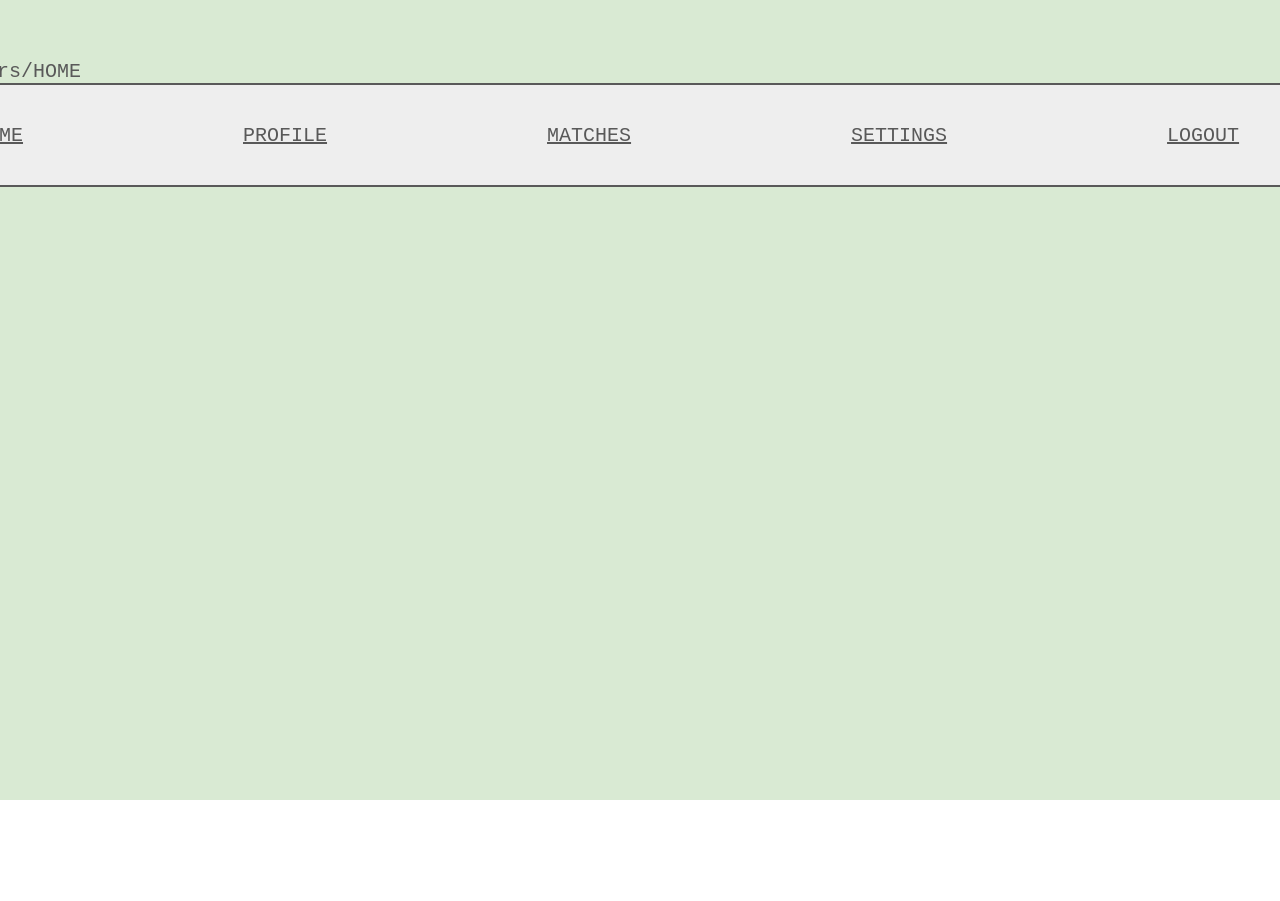
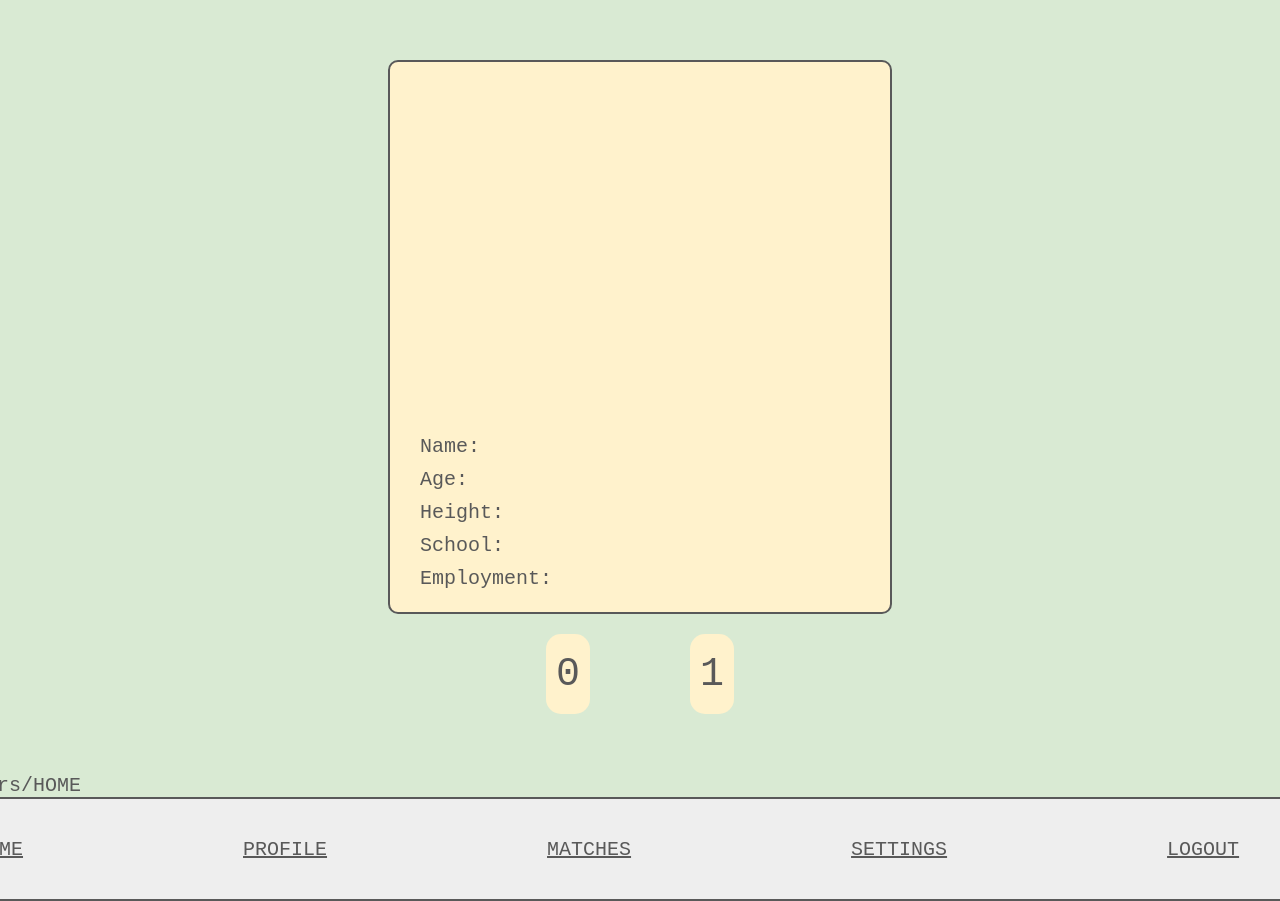
Before and after one commit to hunter-kang/BinaryBaes, a React (Create React App) app in the folder frontend/: page /Home in a window 1280 px wide. Shown: the top 901 px of the page. Before the commit the page ends 800 px from the top, so only its background shows below. Built offline with nearby package versions, Linux system fonts and the light colour scheme.

Commit message:
added profile card

```diff
--- a/frontend/src/components/Home.js
+++ b/frontend/src/components/Home.js
@@ -2,10 +2,12 @@ import React, { useState } from 'react';
 import "../styles/Home.css";
 import "../styles/Text.css";
 import TaskBar from '../components/TaskBar';
+import Profile_Card from '../components/Profile_Card';
 
 function Home() {
 return (
-    <div className = "background-container">
+    <div className = "home-container">
+        <Profile_Card/>
         <TaskBar page = "HOME"/>
     </div>
 );
--- /dev/null
+++ b/frontend/src/components/Profile_Card.js
@@ -0,0 +1,35 @@
+import { useState } from 'react';
+import { useNavigate } from 'react-router-dom';
+import "../styles/Profile_Card.css";
+import "../styles/Text.css";
+
+const matchClick = (buttonName) => {
+    if (buttonName === "1") console.log("match");
+    //backend save to database of all the matches here
+    else if (buttonName === "0") console.log("not match");
+};
+const Profile_Card = () => {
+    return (
+      <div className="profile-card" style={{ marginTop: 60 }}>
+        <div className="rectangle-profile">
+            {/* display_profile_image_here */}
+          <div className="small-text" style={{ display: 'flex', flexDirection: 'column', gap: '10px', marginLeft: '30px', marginTop: '350px'}}>
+            <div>Name:</div>
+            <div>Age:</div>
+            <div>Height:</div>
+            <div>School:</div>
+            <div>Employment:</div>
+            {/* backend_insert_here */}
+          </div>
+        </div>
+        <button className="button-design" onClick={() => matchClick("1")}>
+            0
+          </button>
+        <button className="button-design" onClick={() => matchClick("0")} style={{ marginLeft: 100, marginTop: 20}}>
+            1
+        </button>
+      </div>
+    );
+  };
+
+export default Profile_Card;
--- a/frontend/src/styles/Home.css
+++ b/frontend/src/styles/Home.css
@@ -1,8 +1,7 @@
-.background-container {
+.home-container {
     display: flex;
     background-color: #d9ead3ff;
-    width: 100vw;
-    height: 100vh;
     flex-direction: column;
     align-items: center;
+    justify-content: space-around;
 }
--- /dev/null
+++ b/frontend/src/styles/Profile_Card.css
@@ -0,0 +1,13 @@
+.profile-card-container {
+    display: flex;
+}
+
+.rectangle-profile {
+    display: flex;
+    width: 500px;
+    height: 550px;
+    align-items: center;
+    background-color: #fff2ccff;
+    border: 2px solid #595959;
+    border-radius: 10px;
+}
```
